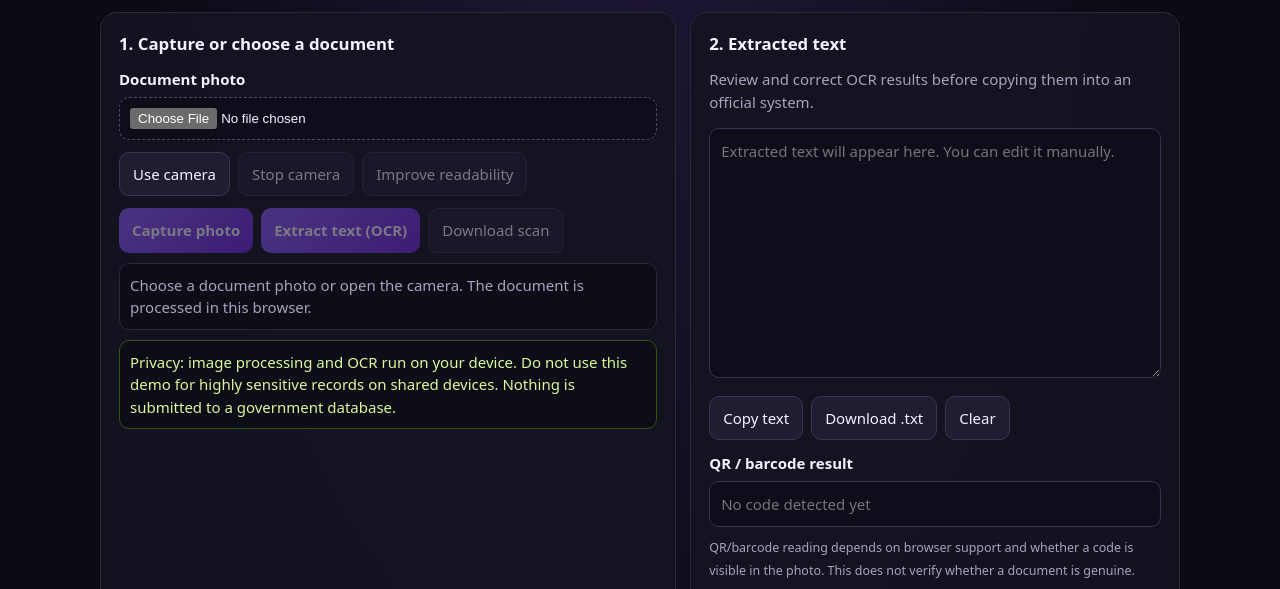
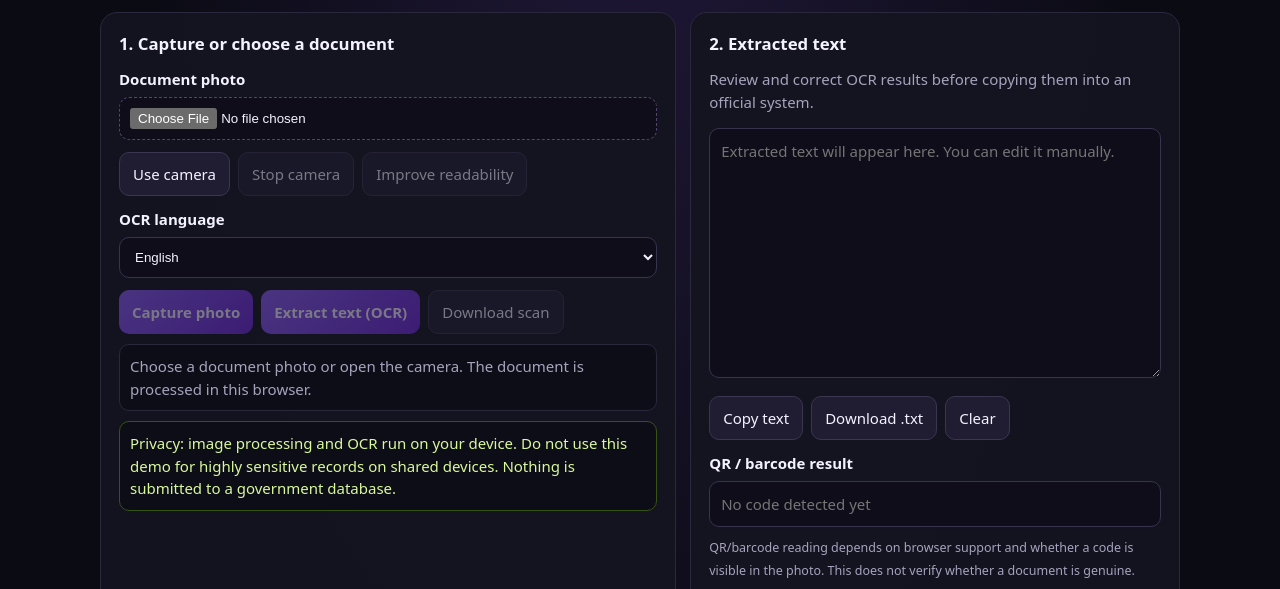
Before and after one commit to ruhioki/VisionForge-AI, a plain HTML site: page web-app/civic-scan.html in a window 1280 px wide. Shown: the part 211-800 px from the top of the page. Drawn offline with Linux system fonts and the light colour scheme.

Commit message:
Add English Tamil and Hindi OCR options

```diff
--- a/web-app/civic-scan.html
+++ b/web-app/civic-scan.html
@@ -17,7 +17,7 @@
 <label for="file">Document photo</label><input id="file" type="file" accept="image/*" capture="environment">
 <div class="actions"><button id="camera" type="button">Use camera</button><button id="stop-camera" type="button" disabled>Stop camera</button><button id="enhance" type="button" disabled>Improve readability</button></div>
 <video id="video" class="preview" autoplay playsinline hidden></video><canvas id="canvas" class="preview" hidden></canvas><img id="preview" class="preview" alt="Selected document preview" hidden>
-<div class="actions"><button id="capture" class="primary" type="button" disabled>Capture photo</button><button id="ocr" class="primary" type="button" disabled>Extract text (OCR)</button><button id="download-image" type="button" disabled>Download scan</button></div>
+<label for="language">OCR language</label><select id="language" style="width:100%;padding:11px;border-radius:10px;background:#0e0d19;color:var(--text);border:1px solid #38334e"><option value="eng">English</option><option value="tam">Tamil</option><option value="hin">Hindi</option><option value="eng+tam">English + Tamil</option><option value="eng+hin">English + Hindi</option></select><div class="actions"><button id="capture" class="primary" type="button" disabled>Capture photo</button><button id="ocr" class="primary" type="button" disabled>Extract text (OCR)</button><button id="download-image" type="button" disabled>Download scan</button></div>
 <div id="status" class="status" role="status" aria-live="polite">Choose a document photo or open the camera. The document is processed in this browser.</div>
 <div class="status privacy">Privacy: image processing and OCR run on your device. Do not use this demo for highly sensitive records on shared devices. Nothing is submitted to a government database.</div>
 </section>
@@ -35,7 +35,7 @@
 </aside></div>
 <footer>VisionForge AI · CivicScan Desk prototype · <a href="https://github.com/ruhioki/VisionForge-AI">Open-source project</a></footer>
 </main>
-<script src="https://cdn.jsdelivr.net/npm/tesseract.js@5/dist/tesseract.min.js" defer></script>
+<script src="https://cdn.jsdelivr.net/npm/tesseract.js@5.1.1/dist/tesseract.min.js" defer></script>
 <script>
 (()=>{'use strict';
 const $=id=>document.getElementById(id);let image=null,stream=null,worker=null,barcodeDetector=null;
@@ -48,12 +48,13 @@ function stopCamera(){if(stream)stream.getTracks().forEach(t=>t.stop());stream=n
 $('stop-camera').addEventListener('click',stopCamera);
 $('capture').addEventListener('click',()=>{const v=$('video');if(!v.videoWidth){status('Wait for the camera preview to load.');return}const c=$('canvas');const scale=Math.min(1,2000/Math.max(v.videoWidth,v.videoHeight));c.width=Math.round(v.videoWidth*scale);c.height=Math.round(v.videoHeight*scale);c.getContext('2d').drawImage(v,0,0,c.width,c.height);setImage(c.toDataURL('image/jpeg',.92));stopCamera()});
 $('enhance').addEventListener('click',()=>{if(!image)return;const im=new Image();im.onload=()=>{const c=$('canvas');const scale=Math.min(1,2000/Math.max(im.width,im.height));c.width=Math.max(1,Math.round(im.width*scale));c.height=Math.max(1,Math.round(im.height*scale));const x=c.getContext('2d');x.filter='grayscale(1) contrast(1.25)';x.drawImage(im,0,0,c.width,c.height);image=c.toDataURL('image/png');$('preview').src=image;status('Readability adjustment applied. This may help OCR, but always compare the result with the original.');};im.src=image});
-$('ocr').addEventListener('click',async()=>{if(!image)return;if(!window.Tesseract){status('OCR library did not load. Check your internet connection and reload this page.');return}const button=$('ocr');button.disabled=true;try{status('Starting on-device OCR. Large images may take a little time.');worker=worker||await Tesseract.createWorker('eng');const result=await worker.recognize(image);$('text').value=(result.data.text||'').trim();status('OCR finished. Review spelling, numbers and names against the original document.');await detectBarcode()}catch(e){status('OCR could not finish: '+(e.message||'unknown error'))}finally{button.disabled=false}});
+$('ocr').addEventListener('click',async()=>{if(!image)return;if(!window.Tesseract){status('OCR library did not load. Check your internet connection and reload this page.');return}const button=$('ocr');button.disabled=true;try{status('Starting on-device OCR. Large images may take a little time.');const language=$('language').value;if(worker){await worker.terminate();worker=null}worker=await Tesseract.createWorker(language);const result=await worker.recognize(image);$('text').value=(result.data.text||'').trim();status('OCR finished. Review spelling, numbers and names against the original document.');await detectBarcode()}catch(e){status('OCR could not finish: '+(e.message||'unknown error'))}finally{button.disabled=false}});
 async function detectBarcode(){try{if(!('BarcodeDetector'in window)){ $('barcode').value='This browser does not support built-in QR/barcode reading.';return}barcodeDetector=barcodeDetector||new BarcodeDetector({formats:['qr_code','code_128','code_39','ean_13','ean_8','upc_a','upc_e','pdf417','data_matrix']});const img=$('preview');const codes=await barcodeDetector.detect(img);$('barcode').value=codes.length?codes.map(c=>c.format+': '+c.rawValue).join('\n'):'No supported QR/barcode detected in this image.'}catch(e){$('barcode').value='Could not read a supported code in this browser.'}}
 $('download-image').addEventListener('click',()=>{if(!image)return;const a=document.createElement('a');a.href=image;a.download='civicscan-document.png';a.click()});
 $('copy').addEventListener('click',async()=>{try{await navigator.clipboard.writeText($('text').value);status('Extracted text copied.')}catch(e){$('text').focus();$('text').select();status('Select the text and copy it using your device menu.') }});
 $('download-text').addEventListener('click',()=>{const blob=new Blob([$('text').value],{type:'text/plain;charset=utf-8'}),url=URL.createObjectURL(blob),a=document.createElement('a');a.href=url;a.download='civicscan-extracted-text.txt';a.click();URL.revokeObjectURL(url)});
 $('clear').addEventListener('click',()=>{$('text').value='';$('barcode').value='';status('Extracted text cleared. Your original file is not changed.')});
+$('language').addEventListener('change',async()=>{if(worker){await worker.terminate();worker=null}status('OCR language set to '+$('language').selectedOptions[0].text+'.');});
 document.querySelectorAll('.checks input').forEach(c=>c.addEventListener('change',()=>{const all=[...document.querySelectorAll('.checks input')],n=all.filter(x=>x.checked).length;$('progress-label').textContent=n+' of '+all.length+' checked';$('progress-percent').textContent=Math.round(n/all.length*100)+'%';$('progress').style.width=(n/all.length*100)+'%'}));
 window.addEventListener('pagehide',()=>{stopCamera();if(worker)worker.terminate()});
 })();
```
